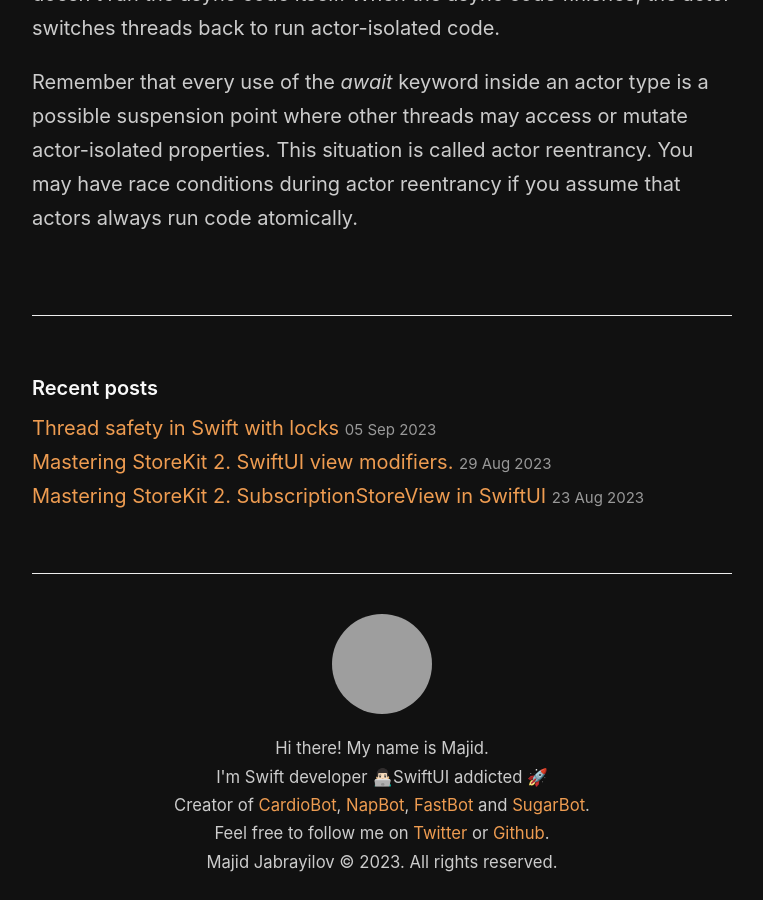
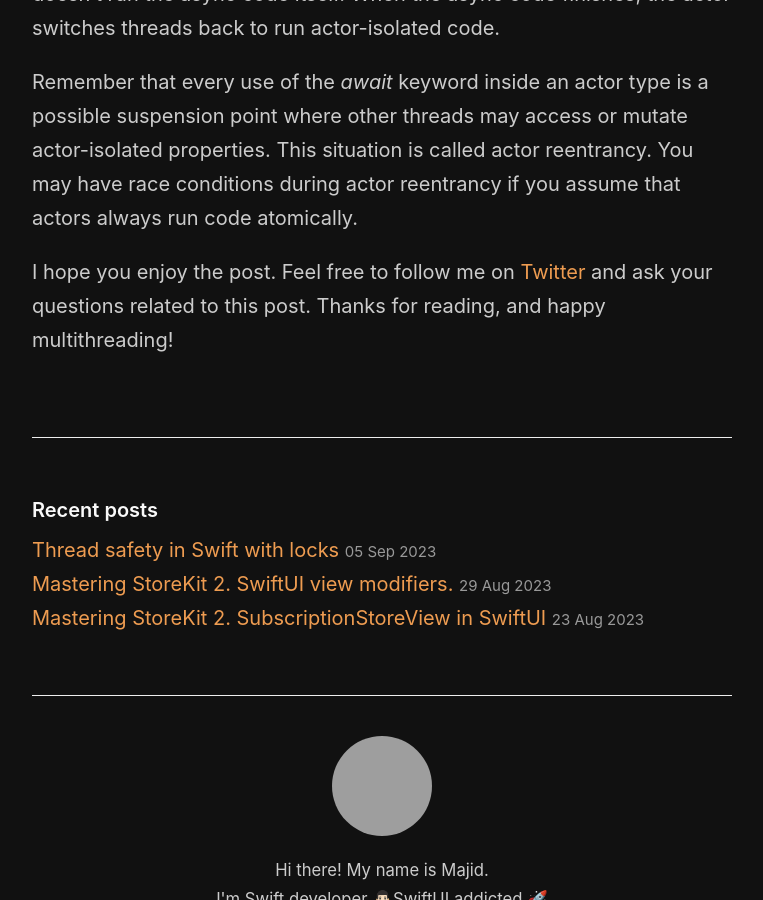
Before and after one commit to mecid/mecid.github.io, a Jekyll site: the page built from _posts/2023-09-19-thread-safety-in-swift-with-actors.md, in a window 1280 px wide and 900 px high, scrolled down 4259 px, cut to the strip 0-900 px from the top of the window. Shown: the whole strip, without its empty margins (258-1021 px from the left). Built offline with Jekyll 4.4.1, drawn with Linux system fonts in a browser that asks for light colours; grey boxes are pictures that could not be loaded.

Commit message:
conclusion added to the actors post

```diff
--- a/_posts/2023-09-19-thread-safety-in-swift-with-actors.md
+++ b/_posts/2023-09-19-thread-safety-in-swift-with-actors.md
@@ -161,3 +161,5 @@
 Now let's talk about actor reentrancy. What if we run async code on an actor? In this case, the actor suspends execution and switches threads to run an async function outside the actor. During this time, the actor allows other threads access its isolated properties and functions because it doesn't run the async code itself. When the async code finishes, the actor switches threads back to run actor-isolated code.
 
 Remember that every use of the *await* keyword inside an actor type is a possible suspension point where other threads may access or mutate actor-isolated properties. This situation is called actor reentrancy. You may have race conditions during actor reentrancy if you assume that actors always run code atomically.
+
+I hope you enjoy the post. Feel free to follow me on [Twitter](https://twitter.com/mecid) and ask your questions related to this post. Thanks for reading, and happy multithreading!
```
